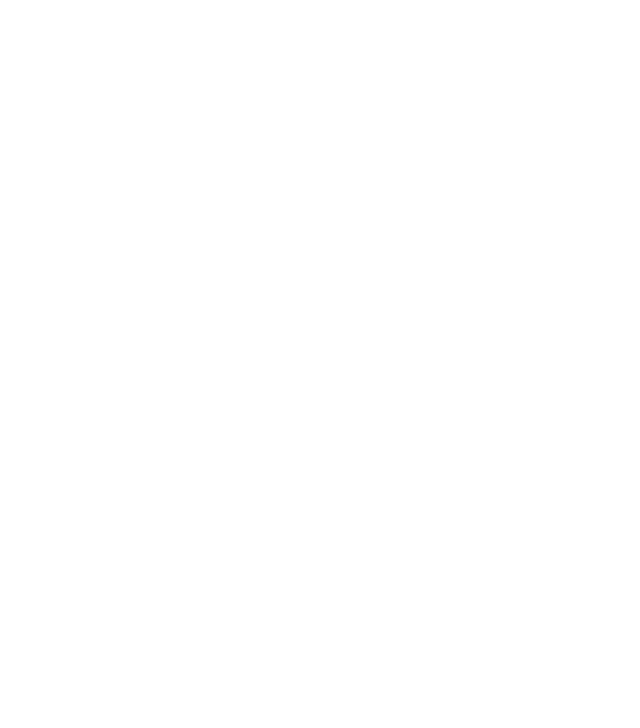
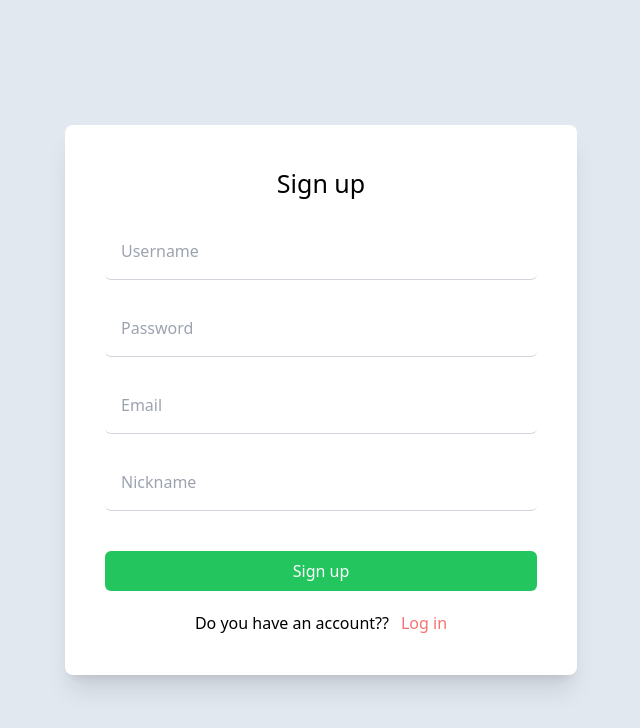
Before and after one commit to orange-na/cooking-site-app, a React (Vite) app in the folder client/: page /signup in a window 1280 px wide. Shown: the top 728 px of the page, without its empty margins (319-959 px from the left). Built offline with nearby package versions, Linux system fonts and the light colour scheme.

Commit message:
✨ add router

```diff
--- a/client/src/App.jsx
+++ b/client/src/App.jsx
@@ -1,5 +1,53 @@
+import { Outlet, RouterProvider, createBrowserRouter } from "react-router-dom";
+import Home from "./pages/Home";
+import Login from "./pages/Login";
+import Signup from "./pages/Signup";
+import Profile from "./pages/Profile";
+import Navbar from "./components/navBar";
+import RightBar from "./components/rightBar";
+
 function App() {
-  return <></>;
+  const Layout = () => {
+    return (
+      <div>
+        <Navbar />
+        <div className="flex">
+          <Outlet />
+          <RightBar />
+        </div>
+      </div>
+    );
+  };
+
+  const router = createBrowserRouter([
+    {
+      path: "/",
+      element: <Layout />,
+      children: [
+        {
+          path: "/",
+          element: <Home />,
+        },
+        {
+          path: "/profile/:id",
+          element: <Profile />,
+        },
+      ],
+    },
+    {
+      path: "/login",
+      element: <Login />,
+    },
+    {
+      path: "/signup",
+      element: <Signup />,
+    },
+  ]);
+  return (
+    <div>
+      <RouterProvider router={router} />
+    </div>
+  );
 }
 
 export default App;
--- /dev/null
+++ b/client/src/components/navBar.jsx
@@ -0,0 +1,30 @@
+import { Link } from "react-router-dom";
+import AccountCircleIcon from "@mui/icons-material/AccountCircle";
+
+function Navbar() {
+  return (
+    <header>
+      <div className="flex items-center justify-between h-[85px] px-10">
+        <h1 className="">On A Budget</h1>
+        <div className="flex items-center gap-10">
+          <Link to="/profile/:id" className="flex items-center">
+            <AccountCircleIcon
+              sx={{ fontSize: 35 }}
+              className="text-gray-600 mr-2"
+            />
+            <span>Domo Name</span>
+          </Link>
+          <Link to="/login">
+            <span>Login</span>
+          </Link>
+          <span>Logout</span>
+          <Link to="/signup">
+            <span>Sign up</span>
+          </Link>
+        </div>
+      </div>
+    </header>
+  );
+}
+
+export default Navbar;
--- /dev/null
+++ b/client/src/components/posts.jsx
@@ -0,0 +1,9 @@
+function Posts() {
+  return (
+    <>
+      <h1>hello Posts page</h1>
+    </>
+  );
+}
+
+export default Posts;
--- /dev/null
+++ b/client/src/components/rightBar.jsx
@@ -0,0 +1,9 @@
+function RightBar() {
+  return (
+    <>
+      <h1>hello RightBar page</h1>
+    </>
+  );
+}
+
+export default RightBar;
--- /dev/null
+++ b/client/src/pages/Home.jsx
@@ -0,0 +1,9 @@
+function Home() {
+  return (
+    <>
+      <h1>hello Home page</h1>
+    </>
+  );
+}
+
+export default Home;
--- /dev/null
+++ b/client/src/pages/Login.jsx
@@ -0,0 +1,41 @@
+import { Link } from "react-router-dom";
+
+function Login() {
+  return (
+    <>
+      <div className="w-screen h-screen bg-slate-200 flex justify-center items-center">
+        <div className="bg-white p-10 flex items-center justify-center flex-col text-center shadow-xl w-[40%] rounded-lg">
+          <h2 className="mb-5 text-[25px]">Log in</h2>
+          <div className="flex justify-between flex-col gap-5 w-full">
+            <input
+              name="username"
+              className="py-4 px-4 border-b border-gray-300 rounded-md"
+              type="text"
+              placeholder="Username"
+            />
+            <input
+              name="password"
+              className="py-4 px-4 border-b border-gray-300 rounded-md"
+              type="Password"
+              placeholder="password"
+            />
+            <button className="bg-green-500 py-2 px-4 rounded-md text-white mt-5 hover:bg-green-600 duration-200">
+              Log in
+            </button>
+            <p>
+              You do not have an account??
+              <Link
+                to="/signup"
+                className="text-red-400 hover:text-red-500 duration-200 ml-3"
+              >
+                Sing up
+              </Link>
+            </p>
+          </div>
+        </div>
+      </div>
+    </>
+  );
+}
+
+export default Login;
--- /dev/null
+++ b/client/src/pages/Profile.jsx
@@ -0,0 +1,9 @@
+function Profile() {
+  return (
+    <>
+      <h1>hello Profile page</h1>
+    </>
+  );
+}
+
+export default Profile;
--- /dev/null
+++ b/client/src/pages/Signup.jsx
@@ -0,0 +1,53 @@
+import { Link } from "react-router-dom";
+
+function Signup() {
+  return (
+    <>
+      <div className="w-screen h-screen bg-slate-200 flex justify-center items-center">
+        <div className="bg-white p-10 flex items-center justify-center flex-col text-center shadow-xl w-[40%] rounded-lg">
+          <h2 className="mb-5 text-[25px]">Sign up</h2>
+          <div className="flex justify-between flex-col gap-5 w-full">
+            <input
+              name="username"
+              className="py-4 px-4 border-b border-gray-300 rounded-md"
+              type="text"
+              placeholder="Username"
+            />
+            <input
+              name="password"
+              className="py-4 px-4 border-b border-gray-300 rounded-md"
+              type="password"
+              placeholder="Password"
+            />
+            <input
+              name="email"
+              className="py-4 px-4 border-b border-gray-300 rounded-md"
+              type="email"
+              placeholder="Email"
+            />
+            <input
+              name="nickname"
+              className="py-4 px-4 border-b border-gray-300 rounded-md"
+              type="text"
+              placeholder="Nickname"
+            />
+            <button className="bg-green-500 py-2 px-4 rounded-md text-white mt-5 hover:bg-green-600 duration-200">
+              Sign up
+            </button>
+            <p>
+              Do you have an account??
+              <Link
+                to="/login"
+                className="text-red-400 hover:text-red-500 duration-200 ml-3"
+              >
+                Log in
+              </Link>
+            </p>
+          </div>
+        </div>
+      </div>
+    </>
+  );
+}
+
+export default Signup;
```
Also changed, not shown: client/package.json (+7 -1 lines), client/src/contexts/authContext.jsx (added), 1 other file (tests, documents, lock files or other folders).
